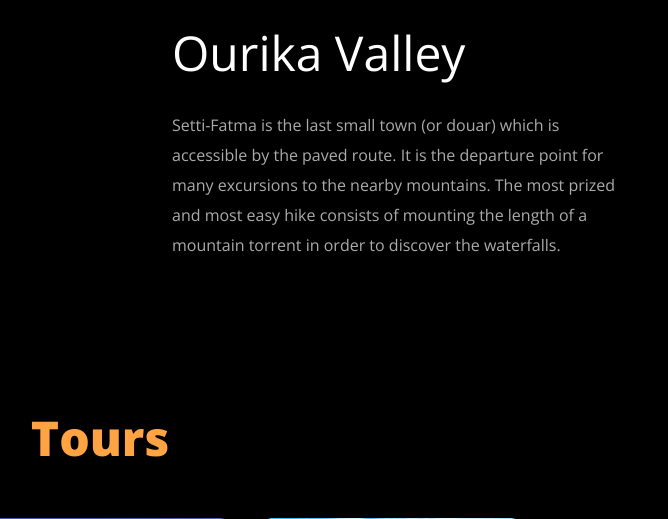
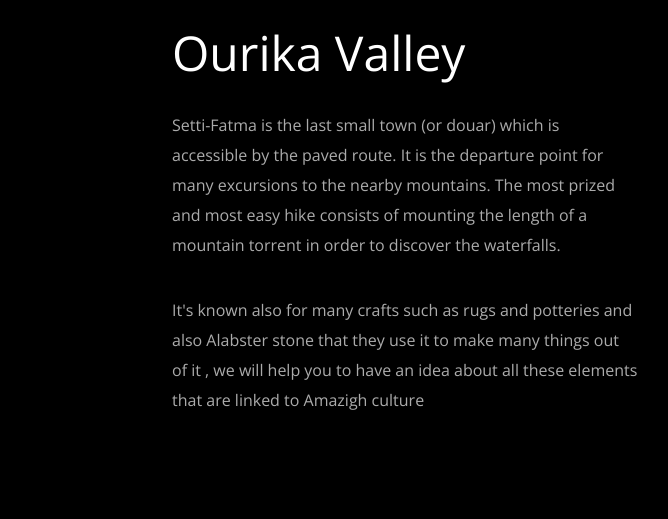
Before and after one commit to Kraeon20/jamal-tours, a Flask app: page / in a window 1280 px wide. Shown: the part 910-1429 px from the top of the page, without its empty margins (540-1208 px from the left). Run offline with Flask 3, Linux system fonts and the light colour scheme; some libraries are stand-ins or nearby versions; grey boxes are pictures that could not be loaded.

Commit message:
Added more text

```diff
--- a/templates/index.html
+++ b/templates/index.html
@@ -105,7 +105,7 @@
             <h5>Setti-Fadma and <br>The High ATlas Mountains</h5>
             <h2>Ourika Valley</h2>
             <p>Setti-Fatma is the last small town (or douar) which is accessible by the paved route. It is the departure point for many excursions to the nearby mountains. The most prized and most easy hike consists of mounting the length of a mountain torrent in order to discover the waterfalls.</p>
-
+            <p>It's known also for many crafts such as rugs and potteries and also Alabster stone that they use it to make many things out of it , we will help you to have an idea about all these elements that are linked to Amazigh culture</p>
             <!-- <a href="#" class="btn">Read More</a> -->
         </div>
     </section>
```
